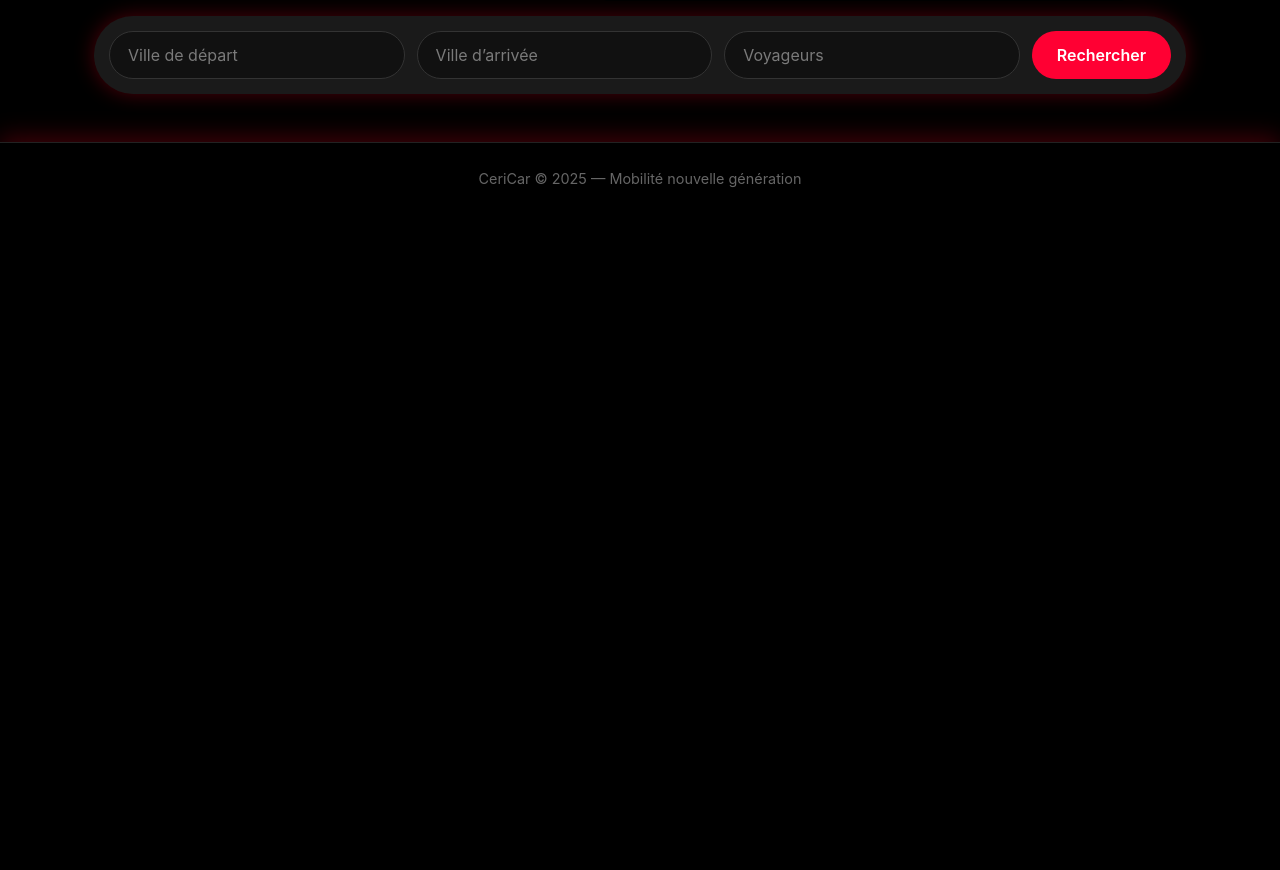
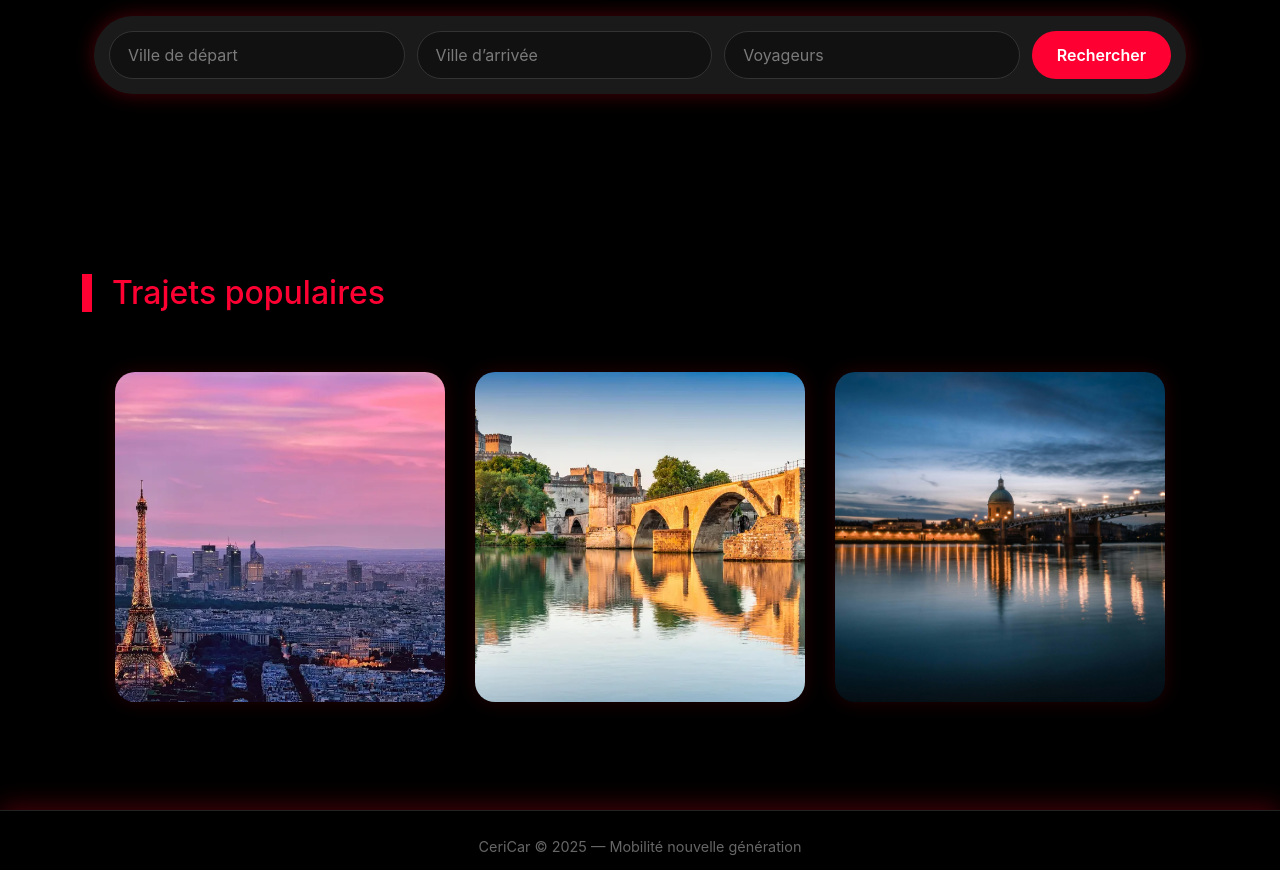
Before and after one commit to SyphaxMEDJBER/CeriCar, a Yii app: template views/site/index.php in a window 1280 px wide. Shown: the part 705-1575 px from the top of the page. Before the commit the page ends 892 px from the top, so only its background shows below. Run offline with PHP 8.4 and a stand-in for Yii, Linux system fonts and the light colour scheme; the template is opened without the code that fills it, so the values that code supplies are empty; some libraries are stand-ins or nearby versions.

Commit message:
trajets populaires ajoutés

```diff
--- a/views/site/index.php
+++ b/views/site/index.php
@@ -65,3 +65,35 @@ $this->title = "CeriCar – Trouvez votre voyage";
 
     <?= Html::endForm() ?>
 </div>
+
+
+
+<h2 id="tp">Trajets populaires</h2>
+
+<div class="popular-container">
+
+    <div class="popular-card">
+        <img src=<?= Url::to('@web/images/paris.jpg') ?> alt="Paris">
+        <div class="card-info">
+            <h3>Marseille → Paris</h3>
+            <span class="price">100 $</span>
+        </div>
+    </div>
+
+    <div class="popular-card">
+        <img src=<?= Url::to('@web/images/avignon.jpg') ?> alt="Avignon">
+        <div class="card-info">
+            <h3>Montpellier → Avignon</h3>
+            <span class="price">100 $</span>
+        </div>
+    </div>
+
+    <div class="popular-card">
+        <img src=<?= Url::to('@web/images/toulouse.jpg') ?> alt="Toulouse">
+        <div class="card-info">
+            <h3>Lyon → Toulousee</h3>
+            <span class="price">100 $</span>
+        </div>
+    </div>
+
+</div>
--- a/web/css/dark.css
+++ b/web/css/dark.css
@@ -204,3 +204,80 @@ input:focus {
     border: 1px solid #ff0033 !important;
     box-shadow: 0 0 10px rgba(255,0,50,0.5) !important;
 }
+
+
+
+
+
+/* ===== TRAJETS POPULAIRES ===== */
+
+.popular-container {
+    display: flex;
+    justify-content: center;
+    gap: 30px;
+    margin: 60px 0;
+}
+
+.popular-card {
+    position: relative;
+    width: 330px;
+    height: 330px;
+    border-radius: 20px;
+    overflow: hidden;
+    cursor: pointer;
+    transition: 0.3s ease;
+    box-shadow: 0 0 20px rgba(255, 0, 30, 0.15);
+}
+
+.popular-card img {
+    width: 100%;
+    height: 100%;
+    object-fit: cover;
+    transition: 0.4s ease;
+}
+
+/* Overlay rouge au hover */
+.popular-card:hover img {
+    filter: blur(4px) brightness(40%);
+    transform: scale(1.05); /* léger zoom pour plus d’élégance */
+}
+
+/* Texte au-dessus */
+.card-info {
+    position: absolute;
+    bottom: 20px;
+    left: 20px;
+    color: #fff;
+    z-index: 10;
+    opacity: 0;
+    transform: translateY(20px);
+    transition: 0.4s ease;
+}
+
+.popular-card:hover .card-info {
+    opacity: 1;
+    transform: translateY(0);
+}
+
+.card-info h3 {
+    margin: 0;
+    font-size: 1.4rem;
+    font-weight: 700;
+}
+
+.card-info .price {
+    background: #ff0033;
+    padding: 6px 15px;
+    border-radius: 20px;
+    font-weight: bold;
+    margin-top: 8px;
+    display: inline-block;
+}
+
+
+#tp{
+    margin-top: 180px;
+    color: #ff0033;
+    border-left: #ff0033 solid 10px;
+    padding-left: 20px;
+}
```
Also changed, not shown: web/css/site.css (line endings or trailing spaces), web/images/avignon.jpg (added), web/images/paris.jpg (added), web/images/toulouse.jpg (added).
